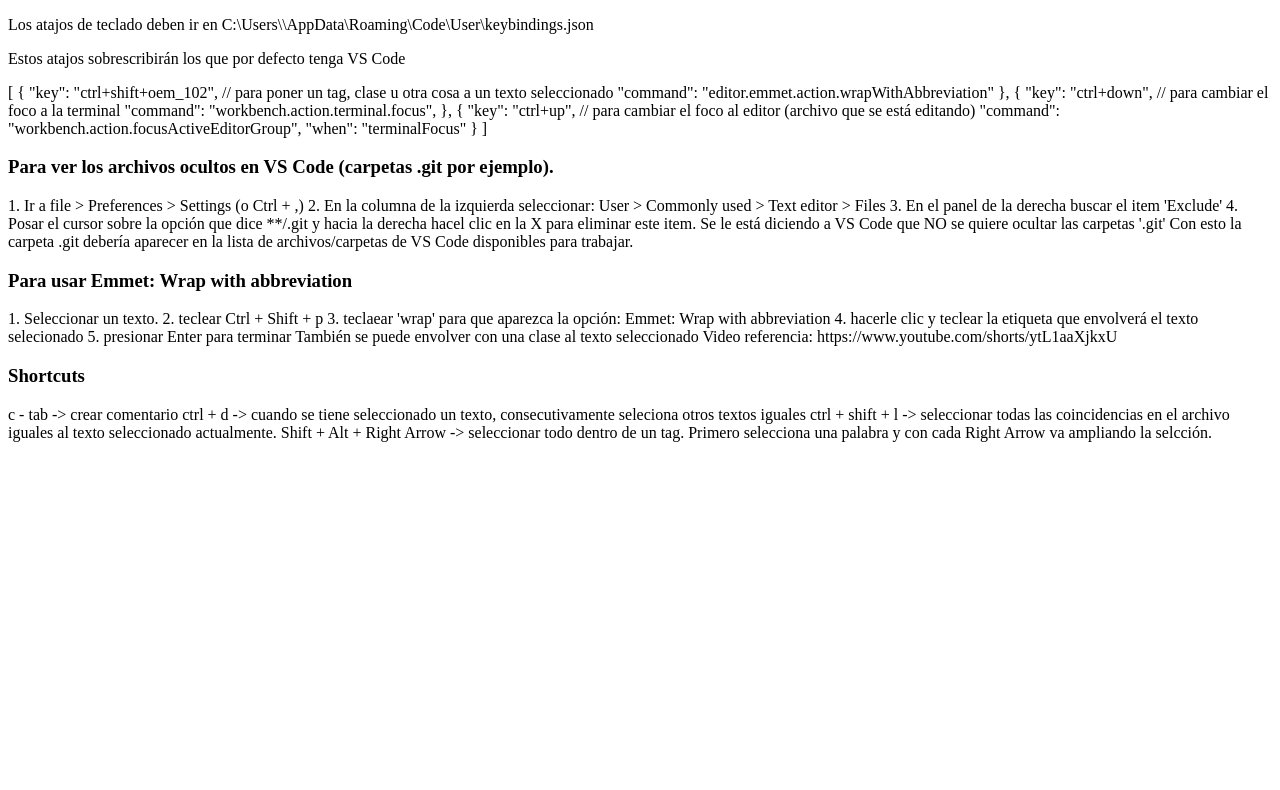
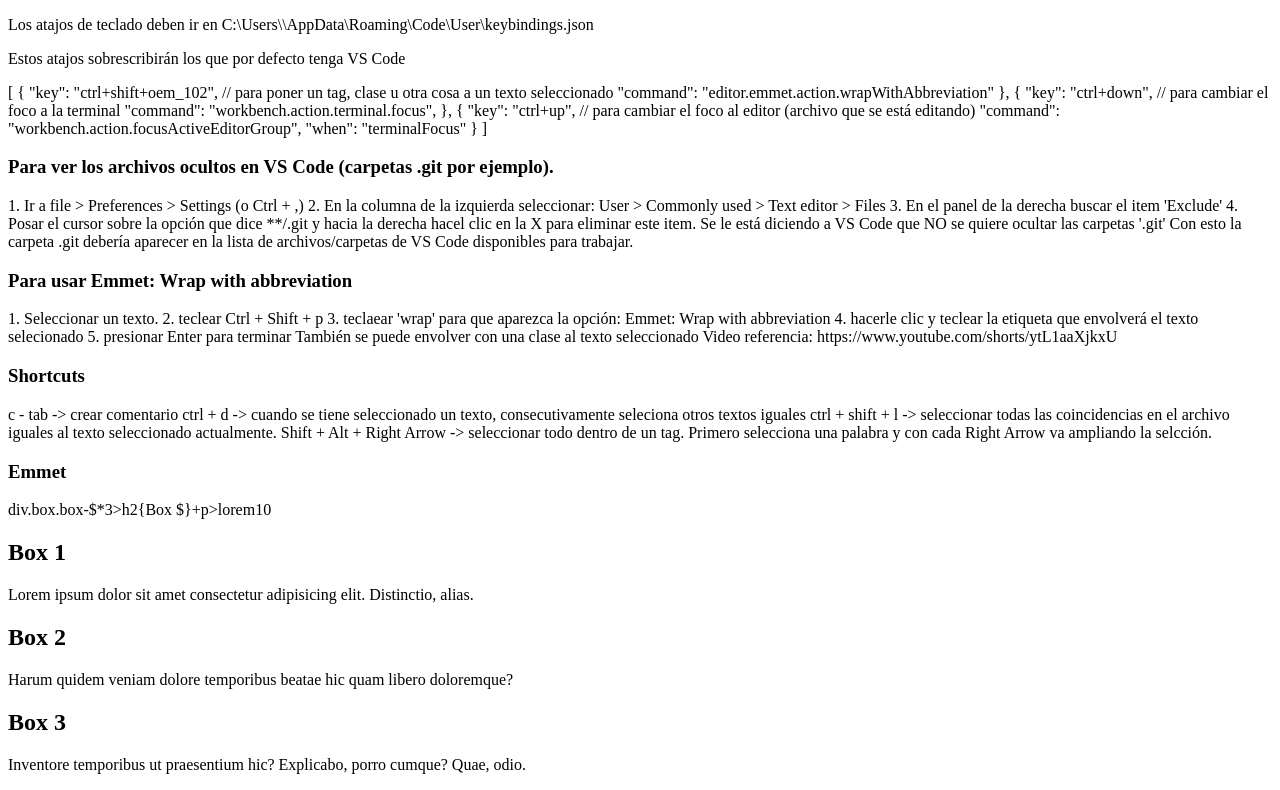
Before and after one commit to ZMv-ZMv/vs-code, a plain HTML site: page index.html in a window 1280 px wide. Shown: the part 92-882 px from the top of the page. Before the commit the page ends 800 px from the top, so only its background shows below. Drawn offline with Linux system fonts and the light colour scheme.

Commit message:
actualizacion de documentacion

```diff
--- a/index.html
+++ b/index.html
@@ -11,6 +11,8 @@
 <h2>Visual Studio Code</h2>
 
 <h3>ATAJOS DE TECLADO</h3>
+<div>
+
     <p>Los atajos de teclado deben ir en C:\Users\<usuario>\AppData\Roaming\Code\User\keybindings.json</p>
     <p>Estos atajos sobrescribirán los que por defecto tenga VS Code</p>
     [
@@ -28,6 +30,7 @@
             "when": "terminalFocus"
         }
     ]
+</div>
 
 
 <h3>Para ver los archivos ocultos en VS Code (carpetas .git por ejemplo).</h3>
@@ -58,5 +61,23 @@ Video referencia: https://www.youtube.com/shorts/ytL1aaXjkxU
     Shift + Alt + Right Arrow -> seleccionar todo dentro de un tag. Primero selecciona una palabra y con cada Right Arrow va ampliando la selcción.
 </div>
 
+<h3>Emmet</h3>
+<div>
+    div.box.box-$*3>h2{Box $}+p>lorem10
+    <div class="box box1">
+      <h2>Box 1</h2>
+      <p>Lorem ipsum dolor sit amet consectetur adipisicing elit. Distinctio, alias.</p>
+    </div>
+    <div class="box box2">
+      <h2>Box 2</h2>
+      <p>Harum quidem veniam dolore temporibus beatae hic quam libero doloremque?</p>
+    </div>
+    <div class="box box3">
+      <h2>Box 3</h2>
+      <p>Inventore temporibus ut praesentium hic? Explicabo, porro cumque? Quae, odio.</p>
+    </div>
+</div>
+
+
 </body>
 </html>
```
Lines whose indentation alone changed are shown as unchanged.
